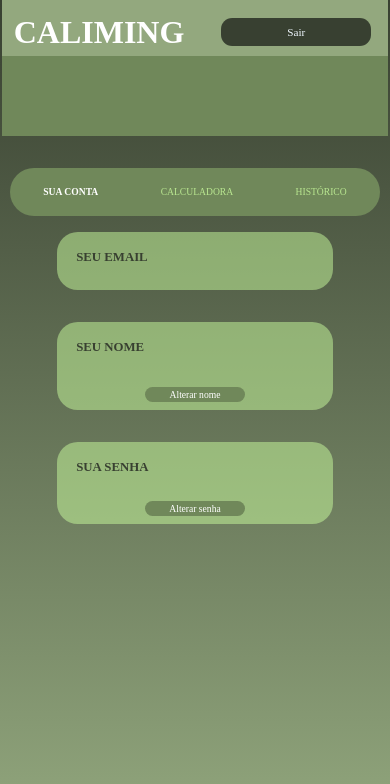
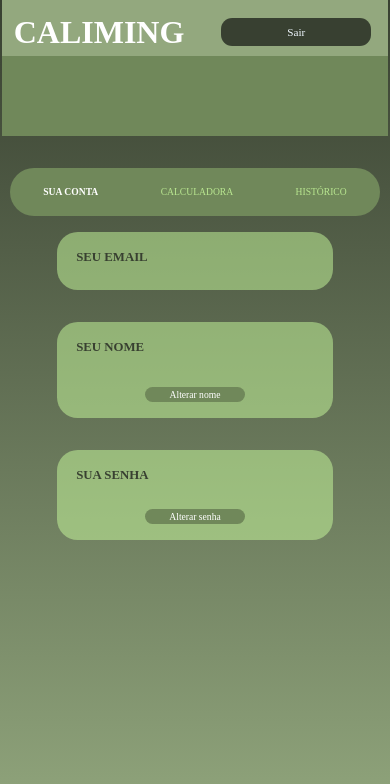
Before and after one commit to stephannykauane/projeto_it, a Vue app in the folder frontend/: page /profile in a window 390 px wide. Shown: the top 784 px of the page. Built offline with nearby package versions, Linux system fonts and the light colour scheme; no server answers; sample sign-in values are in the browser's storage; a web font is replaced by a local one.

Commit message:
some changes

```diff
--- a/frontend/src/components/atoms/ButtonAlterarAtom.vue
+++ b/frontend/src/components/atoms/ButtonAlterarAtom.vue
@@ -81,7 +81,6 @@ export default {
 
 @media screen and (max-width: 580px) {
     .profile-alterar{
-
         min-width: 60px;
         padding: 0;
     }
@@ -90,13 +89,13 @@ export default {
 
 
 
-@media screen and (max-width: 500px) {
-
+@media screen and (max-width: 580px) {
     .profile-alterar{
-
         min-width: 100px;
         padding: 0;
         font-size: 0.6em;
+        text-align: center;
+        align-items: center;
     }
 
 }
--- a/frontend/src/components/molecules/AltProfileMolecule.vue
+++ b/frontend/src/components/molecules/AltProfileMolecule.vue
@@ -59,7 +59,7 @@ onMounted (() => {
 <template>
   <div class="container-molecule-alt">
 
-    <div class="alt">
+    <div class="alt-molecule">
       <div class="container-alt-email">
         <TextAtom class="primeiro" text="SEU EMAIL"/>
         <TextAtom v-model="emailEmail" class="segundo" :text="emailEmail"/>
@@ -67,7 +67,7 @@ onMounted (() => {
       </div>
     </div>
 
-    <div class="alt" :class="{ 'expandido': editandoNome }">
+    <div class="alt-molecule" :class="{ 'expandido': editandoNome }">
       <div class="container-alt-nome">
         <TextAtom class="primeiro" text="SEU NOME"/>
         <template v-if="!editandoNome">
@@ -85,7 +85,7 @@ onMounted (() => {
       </div>
     </div>
 
-    <div class="alt" :class="{ 'expandido': editandoSenha }">
+    <div class="alt-molecule" :class="{ 'expandido': editandoSenha }">
       <div class="container-alt-senha">
         <TextAtom class="primeiro" text="SUA SENHA"/>
         <template v-if="!editandoSenha">
@@ -105,7 +105,7 @@ onMounted (() => {
 
 <style scoped>
 
-.alt.expandido {
+.alt-molecule.expandido {
   display: flex;
   transition: 0.5s;
   padding:  1em 0.5em;
@@ -153,7 +153,7 @@ onMounted (() => {
   flex-direction: column;
 }
 
-.alt {
+.alt-molecule {
   display: flex;
   flex-direction: row;
   justify-content: space-between;
@@ -204,7 +204,7 @@ onMounted (() => {
 }
 
 @media screen and (max-width: 769px) {
-  .alt{
+  .alt-molecule{
     flex-direction: column;
   }
   .container-alt-nome,
@@ -233,18 +233,27 @@ onMounted (() => {
 
 }
 
-@media screen and (max-width: 500px){
+@media screen and (max-width: 580px){
   .input-alterar {
     margin: 0;
     font-size: 0.5em;
-    padding: 0.2em;
+    padding: 0.5em;
 
+  }
+
+  :deep(.alt) {
+    padding: 0 !important;
   }
 
   .segundo {
     font-size: 0.8em;
   }
 
+
+  .button-alterar {
+    margin-bottom: 0.5em;
+  }
+
 }
 
 
--- a/frontend/src/components/organisms/ProfileOrganism.vue
+++ b/frontend/src/components/organisms/ProfileOrganism.vue
@@ -69,13 +69,13 @@ onUnmounted(() => {
 }
 
 
-@media screen and (max-width: 500px){
+@media screen and (max-width: 580px){
     .nav{
       padding: 0 2vw;
     }
 
-    .alt {
-      padding: 0 10vw;
+    :deep(.alt) {
+      padding: 0 10vw !important;
     }
 }
 
```
